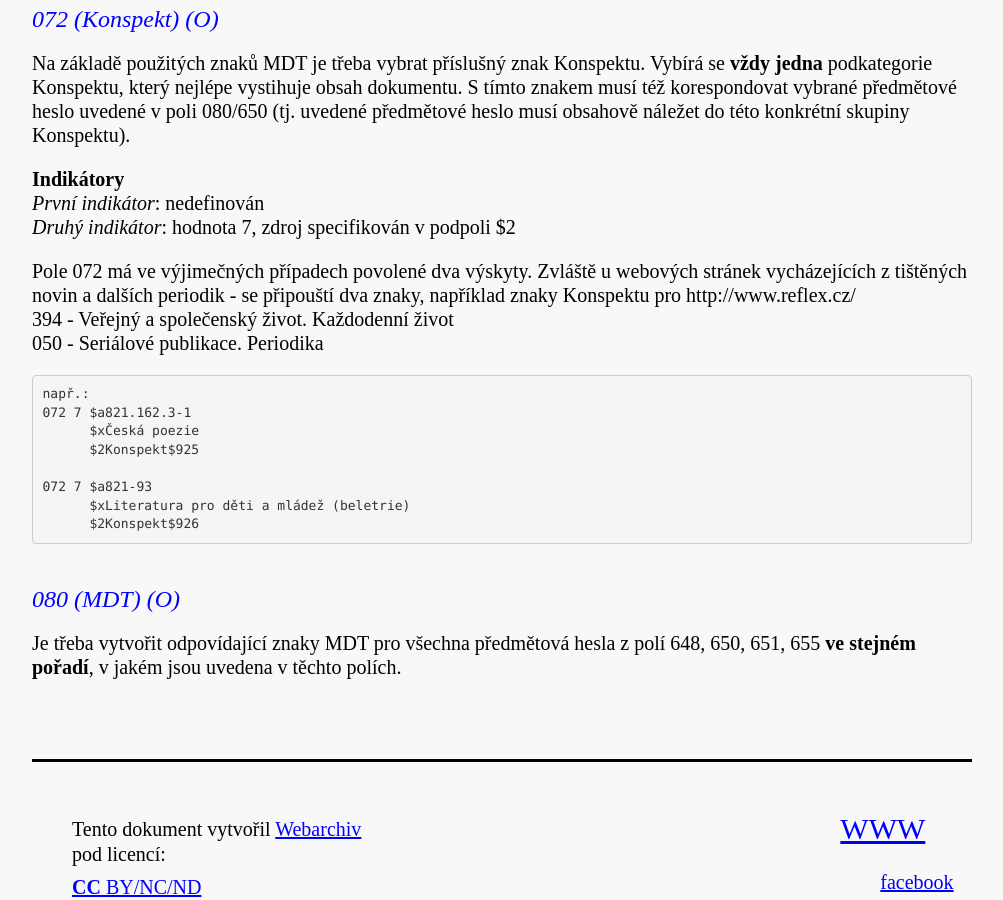
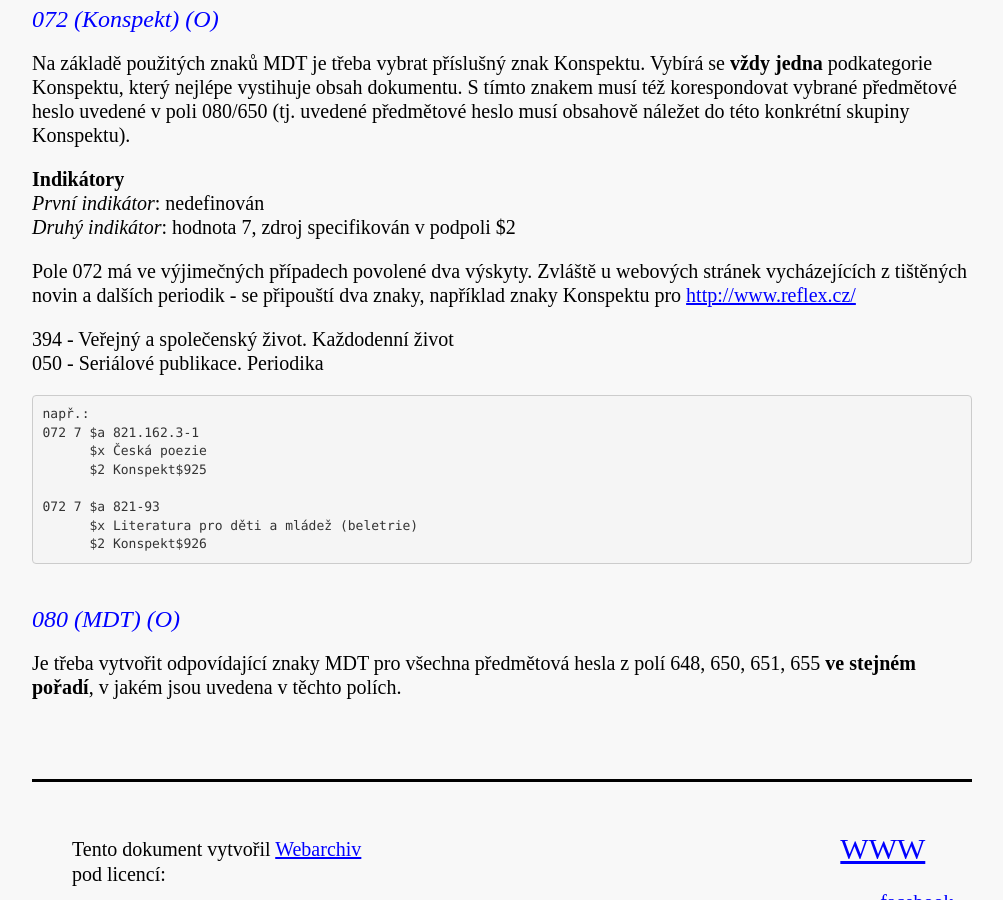
Before and after one commit to WebarchivCZ/katalogizacni-manual, a Jekyll site: the page built from _posts/2017-06-22-identifikacni-cisla-a-kody.md, in a window 1280 px wide and 900 px high, scrolled down 1948 px. Shown: the whole window, without its empty margins (138-1141 px from the left). Built offline with Jekyll 4.4.1, drawn with Linux system fonts in a browser that asks for light colours.

Commit message:
edit_drobky_identifikacni_cisla

````diff
--- a/_posts/2017-06-22-identifikacni-cisla-a-kody.md
+++ b/_posts/2017-06-22-identifikacni-cisla-a-kody.md
@@ -14,6 +14,7 @@
 V případě vícejazyčného zdroje postupuje následovně:
 
 a) jde o **paralelní verzi** v jiném jazyce (většina stránek, které mají cizojazyčné verze) – jedná se o nejčastější případ
+
   ```
   např.:
   041 0	$a cze
@@ -45,6 +46,7 @@
 ### 045 (Časové období obsahu dokumentu) (NO)
 Pole se vyplní pouze v případě, že se zdroj obsahově týká určitého data/časového období.
 Údaj musí být současně zapsán v poli 080 (MDT) a 648 (Vedlejší věcné záhlaví - chronologický termín).
+
   ```
   např.:
   045	$a x1x9
@@ -70,19 +72,20 @@
 *První indikátor*: nedefinován
 *Druhý indikátor*: hodnota 7, zdroj specifikován v podpoli $2
 
-Pole 072 má ve výjimečných případech povolené dva výskyty. Zvláště u webových stránek vycházejících z tištěných novin a dalších periodik - se připouští dva znaky, například znaky Konspektu pro http://www.reflex.cz/
+Pole 072 má ve výjimečných případech povolené dva výskyty. Zvláště u webových stránek vycházejících z tištěných novin a dalších periodik - se připouští dva znaky, například znaky Konspektu pro [http://www.reflex.cz/](http://www.reflex.cz/)
+
 394 - Veřejný a společenský život. Každodenní život
 050 - Seriálové publikace. Periodika
 
 ```
 např.:
-072 7 $a821.162.3-1
-      $xČeská poezie
-      $2Konspekt$925
+072 7 $a 821.162.3-1
+      $x Česká poezie
+      $2 Konspekt$925
 
-072 7 $a821-93
-      $xLiteratura pro děti a mládež (beletrie)
-      $2Konspekt$926
+072 7 $a 821-93
+      $x Literatura pro děti a mládež (beletrie)
+      $2 Konspekt$926
 ```
 ### 080 (MDT) (O)
 Je třeba vytvořit odpovídající znaky MDT pro všechna předmětová hesla z polí 648, 650, 651, 655 **ve stejném pořadí**, v jakém jsou uvedena v těchto polích.
````
